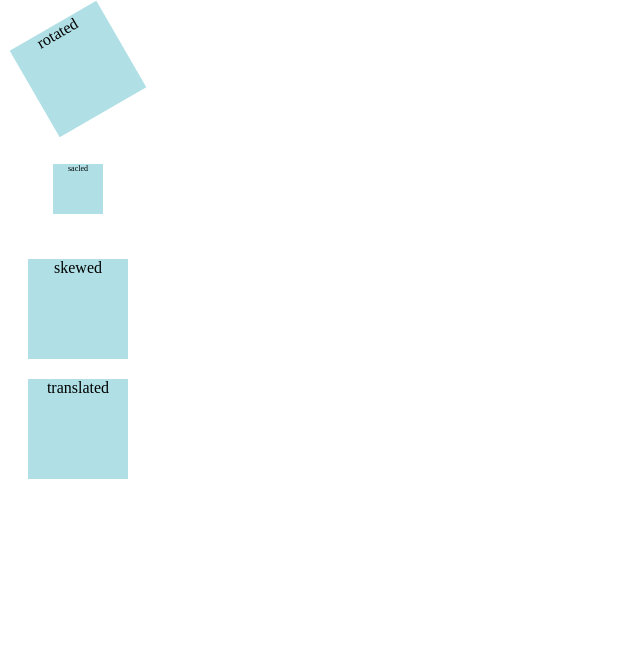
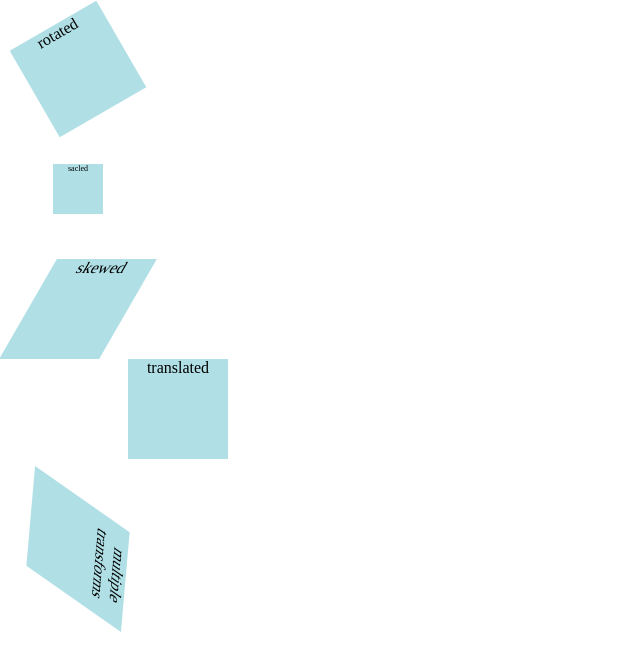
Before and after one commit to zacharyb2028/CS1-Unit-2-Notes-Animation, a plain HTML site: page index.html in a window 1280 px wide. Shown: the part 61-732 px from the top of the page, without its empty margins (0-640 px from the left). Drawn offline with Linux system fonts and the light colour scheme.

Commit message:
transform properties

```diff
--- a/index.html
+++ b/index.html
@@ -16,6 +16,8 @@
 <div class="box" id="skew"> skewed </div>
 <div class="box" id="translate"> translated </div>
 
+<div class="box" id="chain"> multiple transforms </div>
+
 
 </body>
 </html>
--- a/style.css
+++ b/style.css
@@ -19,3 +19,17 @@
     greater than 1 is bigger
     */
 }
+
+#skew {
+    transform:skew(-30deg);
+}
+
+/* translate(x) moves to the right (if x is positive) translate(x,y) moves diagonally translate (0,y) moves down */
+#translate {
+    transform: translate(100px, -20px);
+}
+
+/* you can chain multiple transforms on the same element */
+#chain {
+    transform: rotate(95deg) skew(-30deg) ;
+}
```
